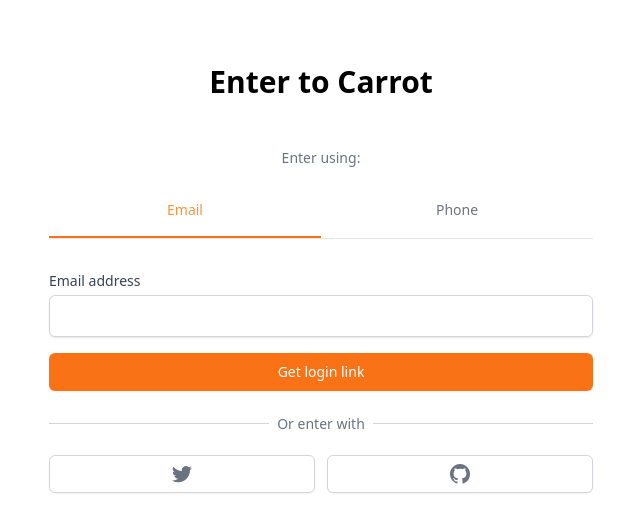
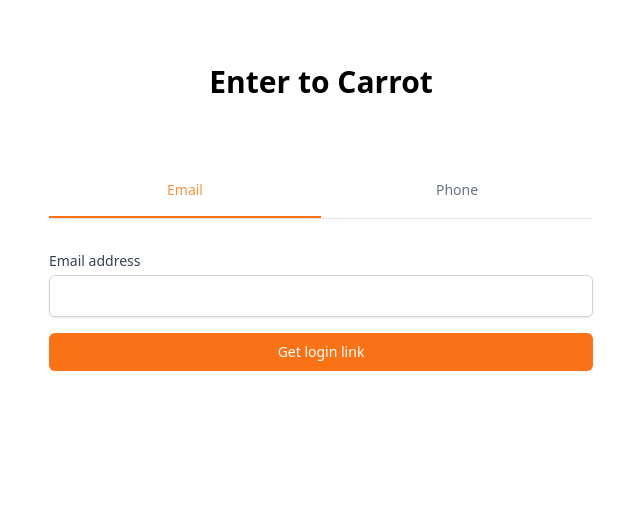
Before and after one commit to HyunJaeyeon/carrot-market-clone, a Next.js app: page /auth in a window 1280 px wide. Shown: the top 532 px of the page, without its empty margins (319-959 px from the left). Built offline with nearby package versions, Linux system fonts and the light colour scheme.

Commit message:
feat: add token confirmation UI

```diff
--- a/src/libs/client/useMutation.tsx
+++ b/src/libs/client/useMutation.tsx
@@ -1,15 +1,17 @@
 import { useState } from "react";
 
-interface UseMutationState {
+interface UseMutationState<T> {
   loading: boolean;
-  data?: object;
+  data?: T;
   error?: object;
 }
-type UseMutationResult = [(data: any) => void, UseMutationState];
+type UseMutationResult<T> = [(data: any) => void, UseMutationState<T>];
 
-export default function useMutation(url: string): UseMutationResult {
+export default function useMutation<T = any>(
+  url: string,
+): UseMutationResult<T> {
   //객체로 state 한번에 관리해줌
-  const [state, setState] = useState<UseMutationState>({
+  const [state, setState] = useState<UseMutationState<T>>({
     loading: false,
     data: undefined,
     error: undefined,
--- a/src/libs/server/withHandler.ts
+++ b/src/libs/server/withHandler.ts
@@ -1,6 +1,11 @@
 //api 요청의 유효성 검사, 예외처리 진행
 
 import { NextApiHandler } from "next";
+
+export interface ResponseType {
+  ok: boolean;
+  [key: string]: any;
+}
 
 export default function withHandler(
   method: "GET" | "POST" | "DELETE",
--- a/src/pages/api/users/auth.tsx
+++ b/src/pages/api/users/auth.tsx
@@ -2,15 +2,18 @@
 //http://localhost:3000/api/auth 에서 json응답 확인 가능
 
 import { NextApiHandler, NextApiRequest, NextApiResponse } from "next";
-import withHandler from "@/libs/server/withHandler";
+import withHandler, { ResponseType } from "@/libs/server/withHandler";
 import client from "@/libs/server/client";
 
-async function handler(req: NextApiRequest, res: NextApiResponse) {
+const handler: NextApiHandler<ResponseType> = async (req, res) => {
   const { phone, email } = req.body;
   console.log(req.body);
+
   const user = phone ? { phone } : email ? { email } : null;
   if (!user) return res.status(400).json({ ok: false });
+
   const payload = Math.floor(100000 + Math.random() * 900000) + "";
+
   const token = await client.token.create({
     data: {
       payload,
@@ -33,6 +36,6 @@
   return res.json({
     ok: true,
   });
-}
+};
 
 export default withHandler("POST", handler);
--- /dev/null
+++ b/src/pages/api/users/confirmToken.tsx
@@ -0,0 +1,19 @@
+//api 라우트 생성 (server)
+//http://localhost:3000/api/auth 에서 json응답 확인 가능
+
+import { NextApiHandler } from "next";
+import withHandler, { ResponseType } from "@/libs/server/withHandler";
+import client from "@/libs/server/client";
+
+const handler: NextApiHandler<ResponseType> = async (req, res) => {
+  const { token } = req.body;
+  console.log(req.body);
+  console.log(token);
+  res.status(200).end();
+
+  return res.json({
+    ok: true,
+  });
+};
+
+export default withHandler("POST", handler);
--- a/src/pages/auth.tsx
+++ b/src/pages/auth.tsx
@@ -10,10 +10,22 @@
   email?: string;
   phone?: string;
 }
+
+interface TokenForm {
+  token: string;
+}
+
+interface MutationResult {
+  ok: boolean;
+}
+
 const Auth: NextPage = () => {
+  const [method, setMethod] = useState<"email" | "phone">("email");
+  //auth
   const { register, reset, handleSubmit } = useForm<AuthForm>();
-  const [auth, { loading, data, error }] = useMutation("/api/users/auth");
-  const [method, setMethod] = useState<"email" | "phone">("email");
+  const [auth, { loading, data, error }] =
+    useMutation<MutationResult>("/api/users/auth");
+
   const onEmailClick = () => {
     reset(); //method 바뀔 때마다 form reset
     setMethod("email");
@@ -23,15 +35,42 @@
     setMethod("phone");
   };
   const onValid = (validData: AuthForm) => {
+    if (loading) return;
     auth(validData);
   };
-  console.log(loading, data, error);
+
+  //token
+  const { register: tokenRegister, handleSubmit: tokenHandleSubmit } =
+    useForm<TokenForm>();
+  const [confirmToken, { loading: tokenLoading, data: tokenData }] =
+    useMutation<MutationResult>("/api/users/confirmToken");
+
+  const onTokenValid = (tokenValidData: TokenForm) => {
+    if (tokenLoading) return;
+    confirmToken(tokenValidData);
+  };
+  console.log(data);
+
   return (
     <div className="mt-16 px-4">
       <h3 className="text-center text-3xl font-bold">Enter to Carrot</h3>
       <div className="mt-12">
+        {data?.ok ? (
+          <form
+            onSubmit={tokenHandleSubmit(onTokenValid)}
+            className="mt-8 flex flex-col space-y-4"
+          >
+            <Input
+              register={tokenRegister("token", { required: true })}
+              name="token"
+              label="Confirmation Token"
+              type="number"
+            />
+            <Button text={tokenLoading ? "loading" : "Confirm Token"} />
+          </form>
+        ) : (
+          <>
             <div className="flex flex-col items-center">
-          <h5 className="text-sm font-medium text-gray-500">Enter using:</h5>
               <div className="mt-8  grid  w-full grid-cols-2 border-b ">
                 <button
                   className={cls(
@@ -44,6 +83,7 @@
                 >
                   Email
                 </button>
+
                 <button
                   className={cls(
                     "border-b-2 pb-4 text-sm font-medium",
@@ -87,43 +127,8 @@
                 <Button text={loading ? "loading" : "Get one-time password"} />
               ) : null}
             </form>
-
-        <div className="mt-8">
-          <div className="relative">
-            <div className="absolute w-full border-t border-gray-300" />
-            <div className="relative -top-3 text-center ">
-              <span className="bg-white px-2 text-sm text-gray-500">
-                Or enter with
-              </span>
-            </div>
-          </div>
-          <div className="mt-2 grid grid-cols-2 gap-3">
-            <button className="flex items-center justify-center rounded-md border border-gray-300 bg-white px-4 py-2 text-sm font-medium text-gray-500 shadow-sm hover:bg-gray-50">
-              <svg
-                className="h-5 w-5"
-                aria-hidden="true"
-                fill="currentColor"
-                viewBox="0 0 20 20"
-              >
-                <path d="M6.29 18.251c7.547 0 11.675-6.253 11.675-11.675 0-.178 0-.355-.012-.53A8.348 8.348 0 0020 3.92a8.19 8.19 0 01-2.357.646 4.118 4.118 0 001.804-2.27 8.224 8.224 0 01-2.605.996 4.107 4.107 0 00-6.993 3.743 11.65 11.65 0 01-8.457-4.287 4.106 4.106 0 001.27 5.477A4.073 4.073 0 01.8 7.713v.052a4.105 4.105 0 003.292 4.022 4.095 4.095 0 01-1.853.07 4.108 4.108 0 003.834 2.85A8.233 8.233 0 010 16.407a11.616 11.616 0 006.29 1.84" />
-              </svg>
-            </button>
-            <button className="flex items-center justify-center rounded-md border border-gray-300 bg-white px-4 py-2 text-sm font-medium text-gray-500 shadow-sm hover:bg-gray-50">
-              <svg
-                className="h-5 w-5"
-                aria-hidden="true"
-                fill="currentColor"
-                viewBox="0 0 20 20"
-              >
-                <path
-                  fillRule="evenodd"
-                  d="M10 0C4.477 0 0 4.484 0 10.017c0 4.425 2.865 8.18 6.839 9.504.5.092.682-.217.682-.483 0-.237-.008-.868-.013-1.703-2.782.605-3.369-1.343-3.369-1.343-.454-1.158-1.11-1.466-1.11-1.466-.908-.62.069-.608.069-.608 1.003.07 1.531 1.032 1.531 1.032.892 1.53 2.341 1.088 2.91.832.092-.647.35-1.088.636-1.338-2.22-.253-4.555-1.113-4.555-4.951 0-1.093.39-1.988 1.029-2.688-.103-.253-.446-1.272.098-2.65 0 0 .84-.27 2.75 1.026A9.564 9.564 0 0110 4.844c.85.004 1.705.115 2.504.337 1.909-1.296 2.747-1.027 2.747-1.027.546 1.379.203 2.398.1 2.651.64.7 1.028 1.595 1.028 2.688 0 3.848-2.339 4.695-4.566 4.942.359.31.678.921.678 1.856 0 1.338-.012 2.419-.012 2.747 0 .268.18.58.688.482A10.019 10.019 0 0020 10.017C20 4.484 15.522 0 10 0z"
-                  clipRule="evenodd"
-                />
-              </svg>
-            </button>
-          </div>
-        </div>
+          </>
+        )}
       </div>
     </div>
   );
```
Lines whose indentation alone changed are shown as unchanged.
